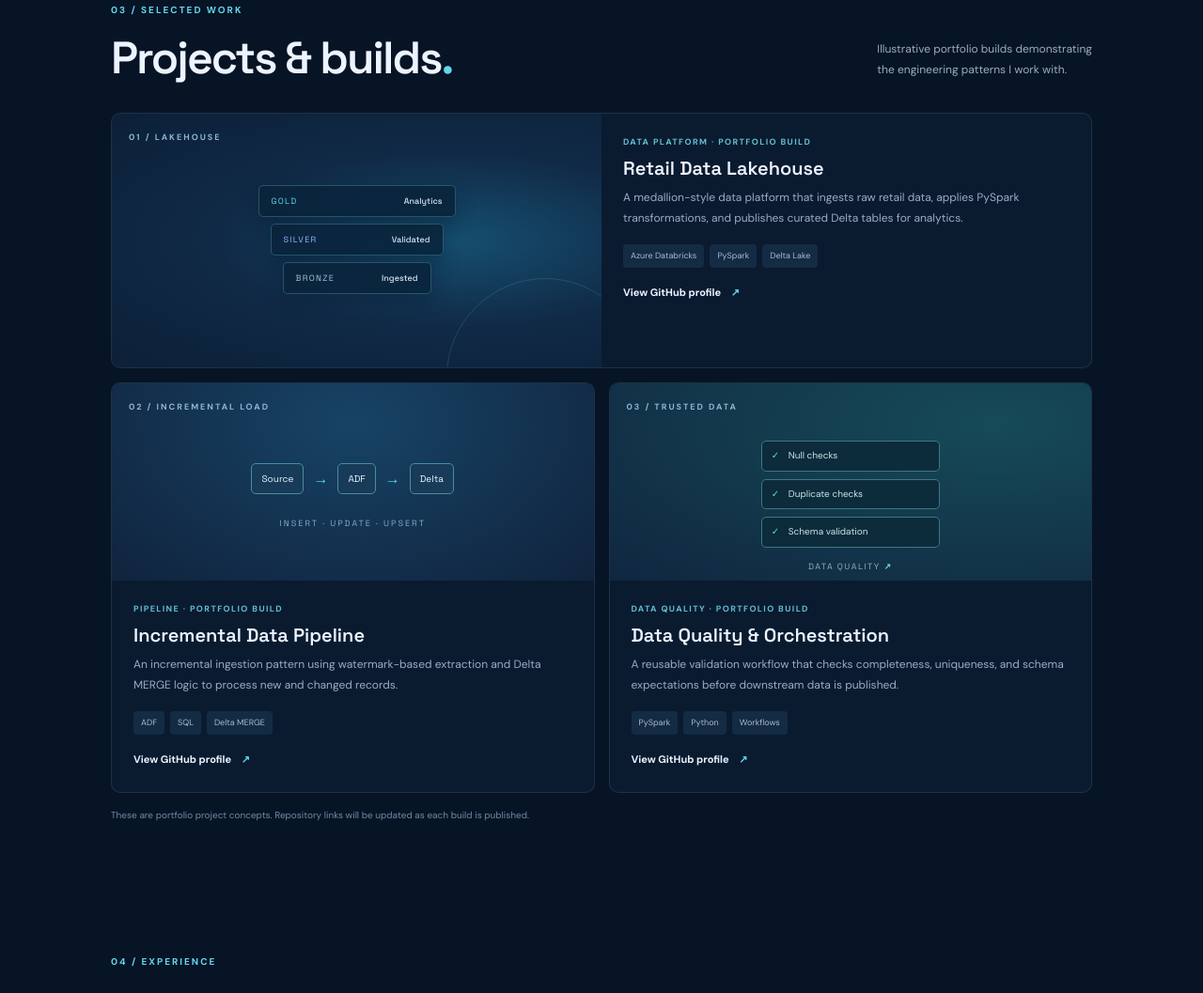
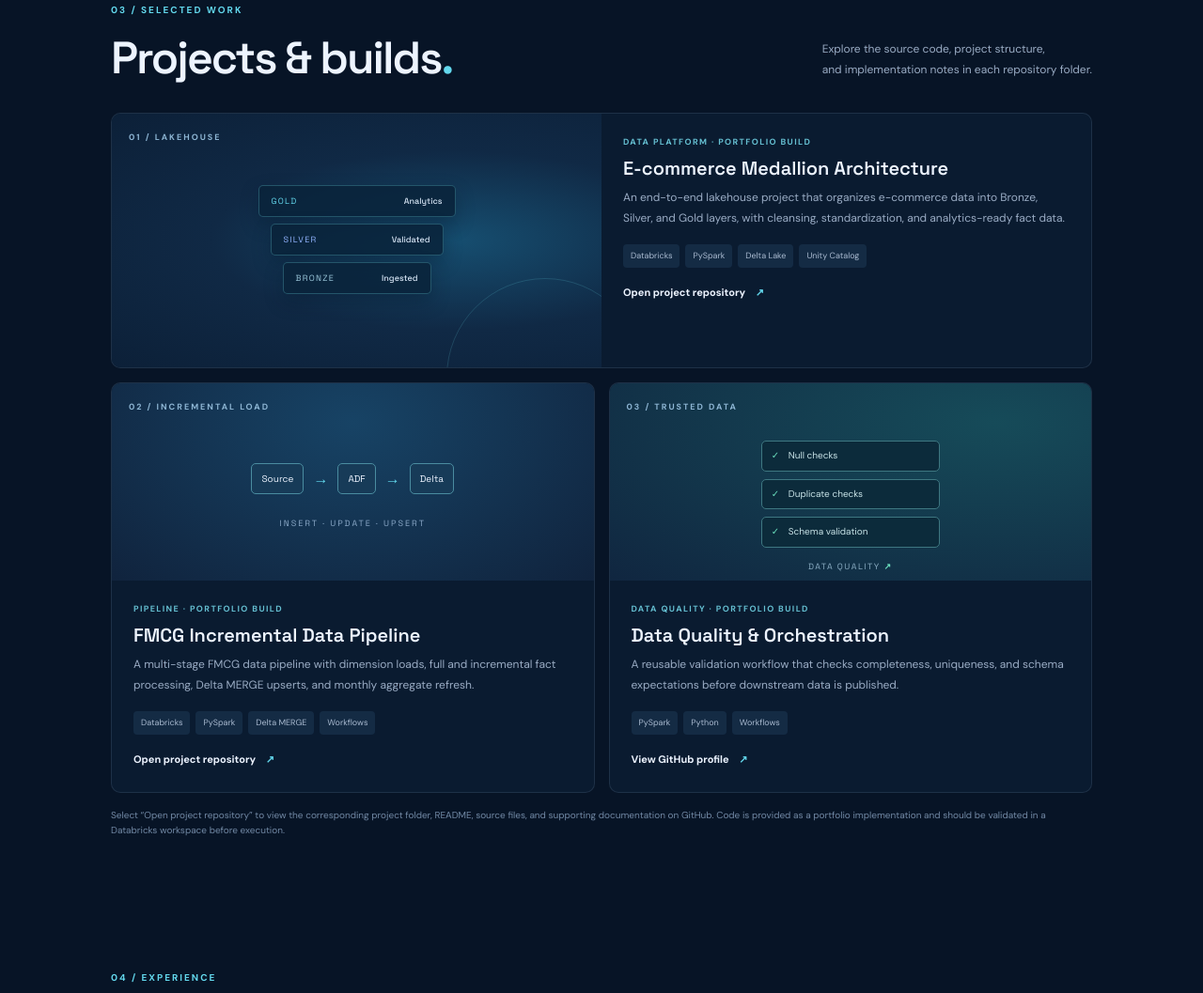
Before and after one commit to vempatinavya/navya-data-engineer-portfolio, a plain HTML site: page index.html in a window 1280 px wide. Shown: the part 1731-2788 px from the top of the page at 94% size. Drawn offline with Linux system fonts and the light colour scheme.

Commit message:
Link portfolio project cards to their GitHub folders

```diff
--- a/index.html
+++ b/index.html
@@ -72,13 +72,13 @@
     </section>
 
     <section class="section-wrap section-block" id="projects">
-      <div class="section-heading"><div><div class="section-kicker">03 / SELECTED WORK</div><h2>Projects &amp; builds<span class="accent">.</span></h2></div><p>Illustrative portfolio builds demonstrating<br>the engineering patterns I work with.</p></div>
+      <div class="section-heading"><div><div class="section-kicker">03 / SELECTED WORK</div><h2>Projects &amp; builds<span class="accent">.</span></h2></div><p>Explore the source code, project structure,<br>and implementation notes in each repository folder.</p></div>
       <div class="project-grid">
-        <article class="project-card project-featured"><div class="project-visual visual-lake"><div class="visual-label">01 / LAKEHOUSE</div><div class="layer-stack"><span>GOLD <b>Analytics</b></span><span>SILVER <b>Validated</b></span><span>BRONZE <b>Ingested</b></span></div><div class="visual-orb"></div></div><div class="project-body"><div class="project-type">DATA PLATFORM · PORTFOLIO BUILD</div><h3>Retail Data Lakehouse</h3><p>A medallion-style data platform that ingests raw retail data, applies PySpark transformations, and publishes curated Delta tables for analytics.</p><div class="project-tags"><span>Azure Databricks</span><span>PySpark</span><span>Delta Lake</span></div><a class="project-link" href="https://github.com/vempatinavya" target="_blank" rel="noreferrer">View GitHub profile <span>↗</span></a></div></article>
-        <article class="project-card"><div class="project-visual visual-cdc"><div class="visual-label">02 / INCREMENTAL LOAD</div><div class="cdc-flow"><span>Source</span><b>→</b><span>ADF</span><b>→</b><span>Delta</span></div><div class="cdc-caption">INSERT · UPDATE · UPSERT</div></div><div class="project-body"><div class="project-type">PIPELINE · PORTFOLIO BUILD</div><h3>Incremental Data Pipeline</h3><p>An incremental ingestion pattern using watermark-based extraction and Delta MERGE logic to process new and changed records.</p><div class="project-tags"><span>ADF</span><span>SQL</span><span>Delta MERGE</span></div><a class="project-link" href="https://github.com/vempatinavya" target="_blank" rel="noreferrer">View GitHub profile <span>↗</span></a></div></article>
+        <article class="project-card project-featured"><div class="project-visual visual-lake"><div class="visual-label">01 / LAKEHOUSE</div><div class="layer-stack"><span>GOLD <b>Analytics</b></span><span>SILVER <b>Validated</b></span><span>BRONZE <b>Ingested</b></span></div><div class="visual-orb"></div></div><div class="project-body"><div class="project-type">DATA PLATFORM · PORTFOLIO BUILD</div><h3>E-commerce Medallion Architecture</h3><p>An end-to-end lakehouse project that organizes e-commerce data into Bronze, Silver, and Gold layers, with cleansing, standardization, and analytics-ready fact data.</p><div class="project-tags"><span>Databricks</span><span>PySpark</span><span>Delta Lake</span><span>Unity Catalog</span></div><a class="project-link" href="https://github.com/vempatinavya/navya-data-engineer-portfolio/tree/main/projects/ecommerce-medallion-architecture" target="_blank" rel="noreferrer">Open project repository <span>↗</span></a></div></article>
+        <article class="project-card"><div class="project-visual visual-cdc"><div class="visual-label">02 / INCREMENTAL LOAD</div><div class="cdc-flow"><span>Source</span><b>→</b><span>ADF</span><b>→</b><span>Delta</span></div><div class="cdc-caption">INSERT · UPDATE · UPSERT</div></div><div class="project-body"><div class="project-type">PIPELINE · PORTFOLIO BUILD</div><h3>FMCG Incremental Data Pipeline</h3><p>A multi-stage FMCG data pipeline with dimension loads, full and incremental fact processing, Delta MERGE upserts, and monthly aggregate refresh.</p><div class="project-tags"><span>Databricks</span><span>PySpark</span><span>Delta MERGE</span><span>Workflows</span></div><a class="project-link" href="https://github.com/vempatinavya/navya-data-engineer-portfolio/tree/main/projects/fmcg-incremental-data-pipeline" target="_blank" rel="noreferrer">Open project repository <span>↗</span></a></div></article>
         <article class="project-card"><div class="project-visual visual-quality"><div class="visual-label">03 / TRUSTED DATA</div><div class="quality-list"><span><i>✓</i> Null checks</span><span><i>✓</i> Duplicate checks</span><span><i>✓</i> Schema validation</span></div><div class="quality-score">DATA QUALITY <b>↗</b></div></div><div class="project-body"><div class="project-type">DATA QUALITY · PORTFOLIO BUILD</div><h3>Data Quality &amp; Orchestration</h3><p>A reusable validation workflow that checks completeness, uniqueness, and schema expectations before downstream data is published.</p><div class="project-tags"><span>PySpark</span><span>Python</span><span>Workflows</span></div><a class="project-link" href="https://github.com/vempatinavya" target="_blank" rel="noreferrer">View GitHub profile <span>↗</span></a></div></article>
       </div>
-      <p class="project-note">These are portfolio project concepts. Repository links will be updated as each build is published.</p>
+      <p class="project-note">Select “Open project repository” to view the corresponding project folder, README, source files, and supporting documentation on GitHub. Code is provided as a portfolio implementation and should be validated in a Databricks workspace before execution.</p>
     </section>
 
     <section class="section-wrap section-block" id="experience">
```
